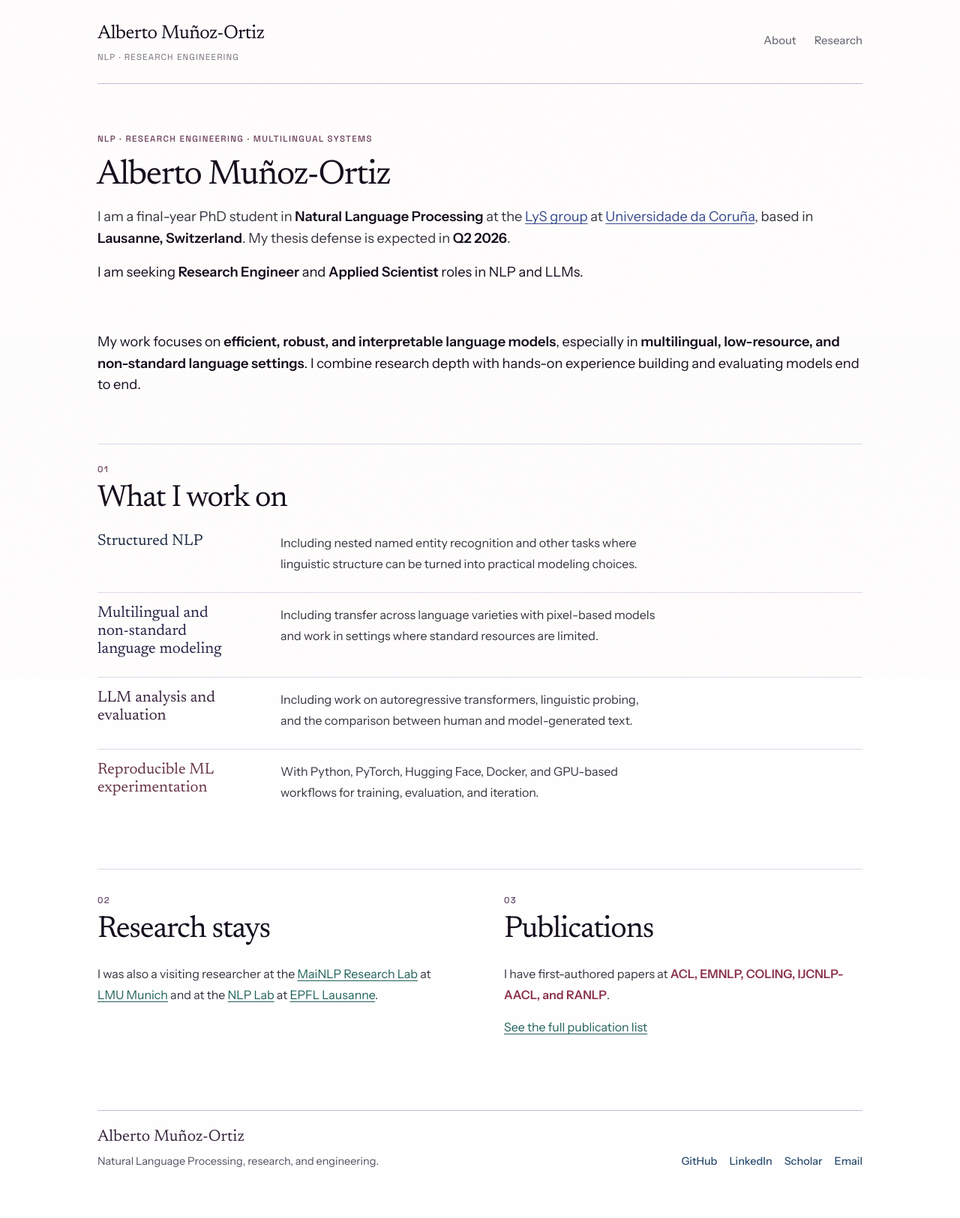
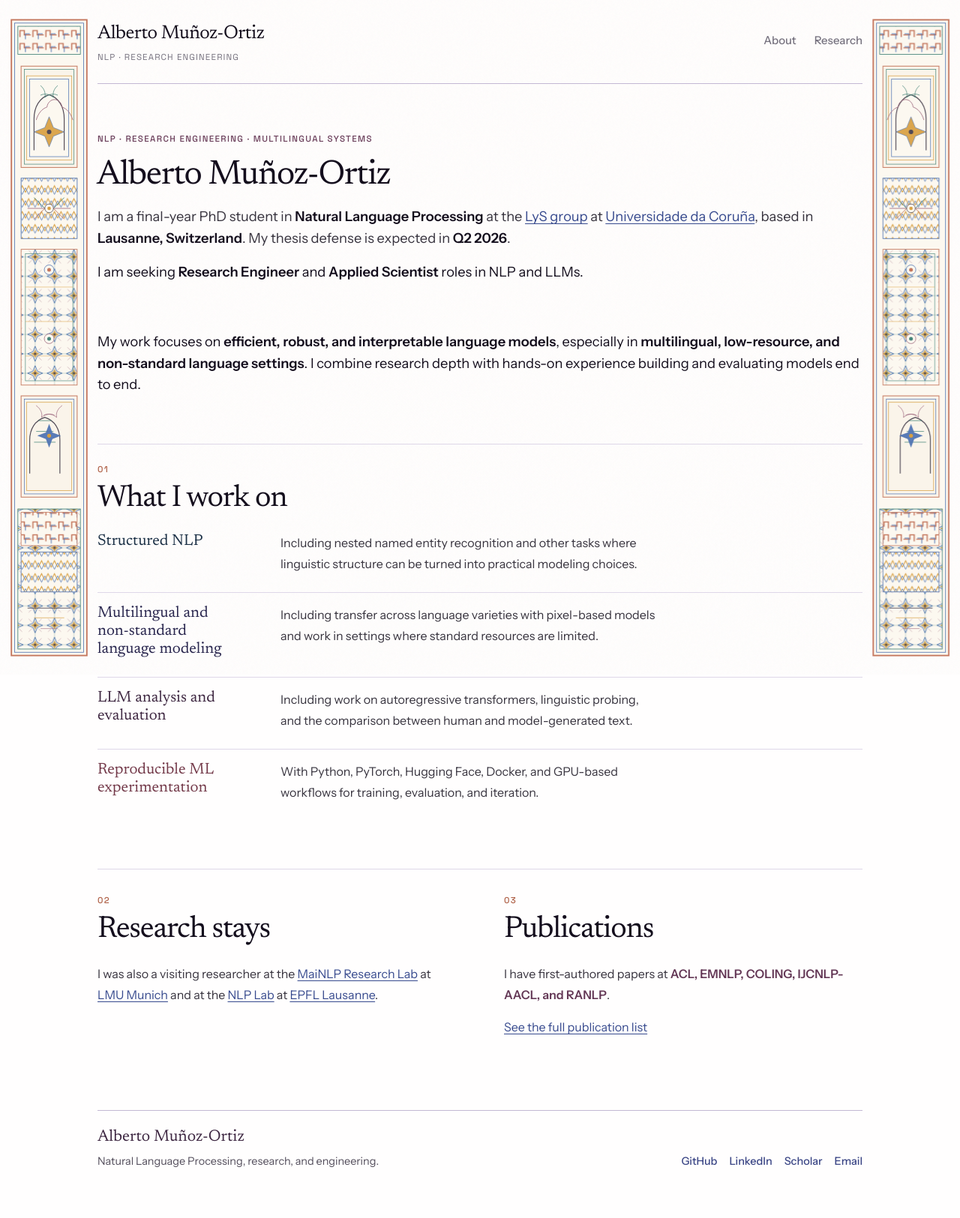
Before and after one commit to amunozo/amunozo.github.io, a Jekyll site: the page built from index.md, in a window 1280 px wide. Shown: the whole page at 75% size. Built offline with Jekyll 4.4.1, drawn with Linux system fonts in a browser that asks for light colours.

Commit message:
Add refined mudejar side ornaments and palette

```diff
--- a/_layouts/default.html
+++ b/_layouts/default.html
@@ -22,6 +22,8 @@
 </head>
 
 <body class="{% if page.permalink == '/' %}page-home{% endif %}{% if page.permalink == '/research/' %} page-research{% endif %}">
+  <div class="page-side page-side--left" aria-hidden="true"></div>
+  <div class="page-side page-side--right" aria-hidden="true"></div>
   <div class="site-shell">
     {% include header.html %}
     <main class="page-content">
--- a/assets/css/style.css
+++ b/assets/css/style.css
@@ -70,6 +70,30 @@ body {
   position: relative;
 }
 
+.page-side {
+  position: fixed;
+  top: 0;
+  bottom: 0;
+  width: clamp(84px, 9vw, 132px);
+  background-repeat: no-repeat;
+  background-position: center;
+  background-size: contain;
+  pointer-events: none;
+  z-index: 0;
+  opacity: 0.82;
+}
+
+.page-side--left {
+  left: 8px;
+  background-image: url("/assets/mudejar-side.svg");
+}
+
+.page-side--right {
+  right: 8px;
+  background-image: url("/assets/mudejar-side.svg");
+  transform: scaleX(-1);
+}
+
 body::before {
   content: "";
   position: fixed;
@@ -78,10 +102,8 @@ body::before {
   z-index: -2;
   background: linear-gradient(
     180deg,
-    color-mix(in oklch, var(--paper) 99.4%, var(--upper-cobalt) 0.6%) 0%,
-    color-mix(in oklch, var(--paper) 99.4%, var(--upper-gold) 0.6%) 49.5%,
-    color-mix(in oklch, var(--paper) 99.4%, var(--lower-viridian) 0.6%) 50.5%,
-    color-mix(in oklch, var(--paper) 99.4%, var(--lower-amber) 0.6%) 100%
+    color-mix(in oklch, var(--paper) 99.2%, var(--upper-gold) 0.8%) 0%,
+    color-mix(in oklch, var(--paper) 99.6%, var(--upper-cobalt) 0.4%) 100%
   );
 }
 
@@ -257,7 +279,7 @@ a {
 }
 
 .section-kicker {
-  color: color-mix(in oklch, var(--upper-wine) 72%, var(--upper-ink) 28%);
+  color: color-mix(in oklch, var(--upper-wine) 70%, var(--upper-ink) 30%);
   margin-bottom: var(--space-4);
 }
 
@@ -324,7 +346,7 @@ a {
 }
 
 .section-number {
-  color: color-mix(in oklch, var(--upper-wine) 72%, var(--upper-ink) 28%);
+  color: color-mix(in oklch, var(--upper-gold) 72%, var(--upper-ink) 28%);
 }
 
 .capability-list {
@@ -353,19 +375,19 @@ a {
 }
 
 .capability-item:nth-child(1) .capability-label {
-  color: color-mix(in oklch, var(--upper-teal) 34%, var(--ink) 66%);
+  color: color-mix(in oklch, var(--upper-teal) 40%, var(--ink) 60%);
 }
 
 .capability-item:nth-child(2) .capability-label {
-  color: color-mix(in oklch, var(--upper-cobalt) 34%, var(--ink) 66%);
+  color: color-mix(in oklch, var(--upper-cobalt) 40%, var(--ink) 60%);
 }
 
 .capability-item:nth-child(3) .capability-label {
-  color: color-mix(in oklch, var(--upper-wine) 36%, var(--ink) 64%);
+  color: color-mix(in oklch, var(--upper-wine) 42%, var(--ink) 58%);
 }
 
 .capability-item:nth-child(4) .capability-label {
-  color: color-mix(in oklch, var(--upper-gold) 42%, var(--ink) 58%);
+  color: color-mix(in oklch, var(--upper-gold) 48%, var(--ink) 52%);
 }
 
 .capability-item p:last-child {
@@ -383,21 +405,17 @@ a {
   padding-top: var(--space-2);
 }
 
-.home-columns .section-number {
-  color: color-mix(in oklch, var(--lower-mulberry) 72%, var(--lower-ink) 28%);
-}
-
 .home-columns a {
-  color: color-mix(in oklch, var(--lower-viridian) 76%, var(--lower-ink) 24%);
+  color: color-mix(in oklch, var(--upper-cobalt) 82%, var(--upper-ink) 18%);
 }
 
 .home-columns a:hover,
 .home-columns a:focus-visible {
-  color: color-mix(in oklch, var(--lower-rust) 66%, var(--lower-ink) 34%);
+  color: color-mix(in oklch, var(--upper-teal) 62%, var(--upper-ink) 38%);
 }
 
 .home-columns strong {
-  color: color-mix(in oklch, var(--lower-rust) 70%, var(--ink) 30%);
+  color: color-mix(in oklch, var(--upper-wine) 72%, var(--ink) 28%);
 }
 
 .section-link {
@@ -429,11 +447,11 @@ a {
 .publication-year h2 {
   font-size: clamp(2rem, 3vw, 2.6rem);
   font-style: italic;
-  color: color-mix(in oklch, var(--lower-marine) 58%, var(--ink) 42%);
+  color: color-mix(in oklch, var(--upper-cobalt) 60%, var(--ink) 40%);
 }
 
 .publication-year:nth-of-type(even) h2 {
-  color: color-mix(in oklch, var(--lower-rust) 56%, var(--ink) 44%);
+  color: color-mix(in oklch, var(--upper-wine) 56%, var(--ink) 44%);
 }
 
 .pub-list {
@@ -472,12 +490,12 @@ a {
   font-family: var(--font-display);
   font-size: 1.35rem;
   line-height: 1.05;
-  color: color-mix(in oklch, var(--lower-mulberry) 38%, var(--ink) 62%);
+  color: color-mix(in oklch, var(--upper-wine) 40%, var(--ink) 60%);
 }
 
 .footer-subnote {
   margin-top: var(--space-2);
-  color: color-mix(in oklch, var(--lower-ink) 48%, var(--muted) 52%);
+  color: color-mix(in oklch, var(--upper-ink) 44%, var(--muted) 56%);
   font-size: 0.9rem;
 }
 
@@ -489,7 +507,7 @@ a {
 }
 
 .footer-links a {
-  color: color-mix(in oklch, var(--lower-marine) 66%, var(--lower-ink) 34%);
+  color: color-mix(in oklch, var(--upper-cobalt) 74%, var(--upper-ink) 26%);
   text-decoration: none;
   font-size: 0.9rem;
   font-weight: 500;
@@ -497,7 +515,7 @@ a {
 
 .footer-links a:hover,
 .footer-links a:focus-visible {
-  color: color-mix(in oklch, var(--lower-rust) 60%, var(--lower-ink) 40%);
+  color: color-mix(in oklch, var(--upper-teal) 62%, var(--upper-ink) 38%);
 }
 
 @media (max-width: 860px) {
@@ -531,6 +549,11 @@ a {
 }
 
 @media (max-width: 640px) {
+  .page-side {
+    width: 64px;
+    opacity: 0.42;
+  }
+
   .site-shell {
     width: min(100% - 20px, var(--shell-width));
     padding-top: var(--space-5);
```
Also changed, not shown: assets/mudejar-side.svg (added).
